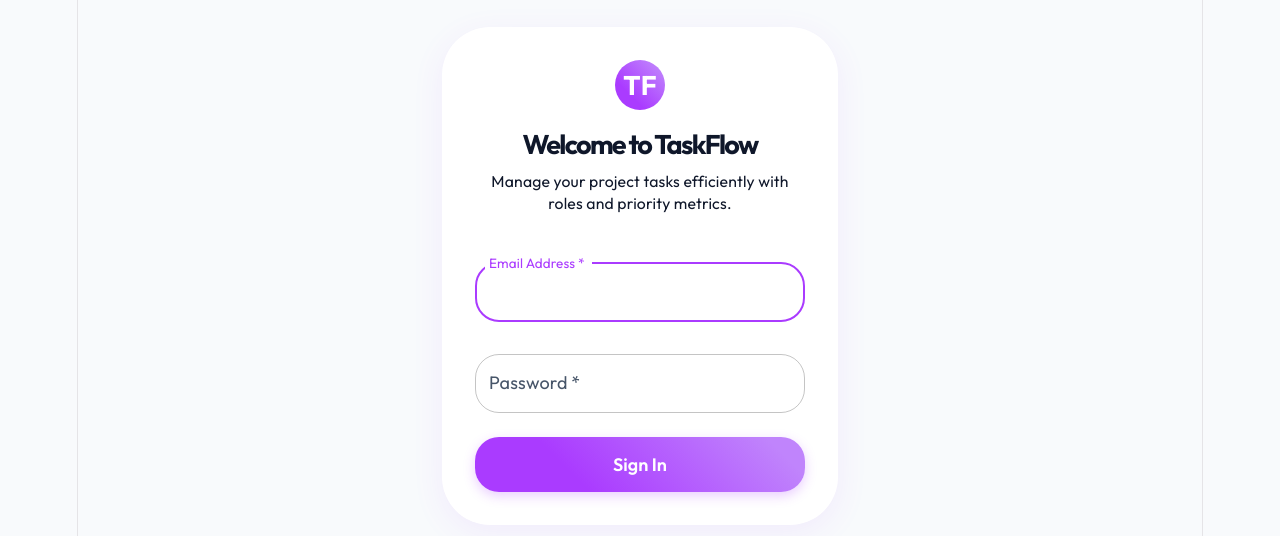
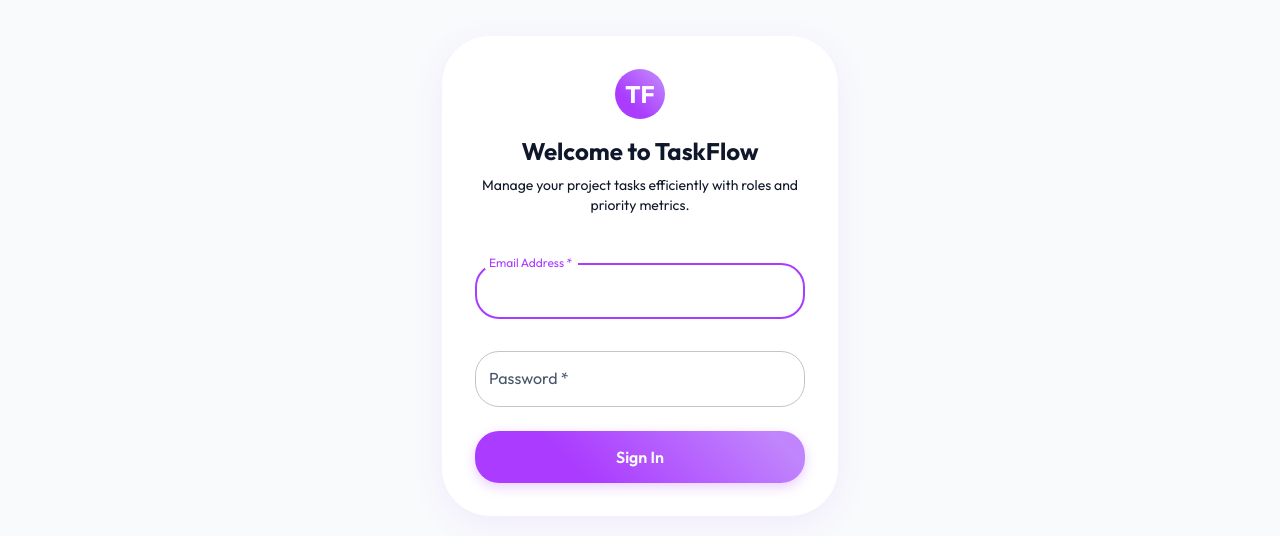
Before and after one commit to rushi-2001/taskflow-react-vite, a React (Vite) app: page /login in a window 1280 px wide. Shown: the part 124-660 px from the top of the page. Built offline with nearby package versions, Linux system fonts and the light colour scheme; what axios-mock-adapter would draw is missing.

Commit message:
Fix: resolve black border layout, correct sidebar toggle loop, fix auth header extraction for mockAdapter, and move login credentials to a centralized config file

```diff
--- a/src/api/mock/mockAdapter.ts
+++ b/src/api/mock/mockAdapter.ts
@@ -12,7 +12,14 @@ export function bootstrapMockApi() {
   // Helper to extract user from Authorization header
   // eslint-disable-next-line @typescript-eslint/no-explicit-any
   const getAuthUser = (headers: any) => {
-    const authHeader = headers?.Authorization || headers?.authorization;
+    let authHeader: unknown = null;
+    if (headers) {
+      if (typeof headers.get === 'function') {
+        authHeader = headers.get('Authorization') || headers.get('authorization');
+      } else {
+        authHeader = headers.Authorization || headers.authorization;
+      }
+    }
     if (!authHeader || typeof authHeader !== 'string') return null;
 
     const token = authHeader.replace('Bearer ', '').trim();
--- a/src/api/mock/seedData.ts
+++ b/src/api/mock/seedData.ts
@@ -1,18 +1,19 @@
 import type { Task } from '@/types/task.types';
+import { ADMIN_CREDENTIALS, USER_CREDENTIALS } from '@/utils/config';
 
 export const seedUsers = [
   {
     id: 'u1',
     name: 'Admin User',
-    email: 'admin@taskflow.com',
-    password: 'admin123',
+    email: ADMIN_CREDENTIALS.email,
+    password: ADMIN_CREDENTIALS.password,
     role: 'admin' as const,
   },
   {
     id: 'u2',
     name: 'Standard User',
-    email: 'user@taskflow.com',
-    password: 'user123',
+    email: USER_CREDENTIALS.email,
+    password: USER_CREDENTIALS.password,
     role: 'user' as const,
   },
 ];
--- a/src/components/layout/Sidebar.tsx
+++ b/src/components/layout/Sidebar.tsx
@@ -104,7 +104,7 @@ export default function Sidebar() {
       open={state.sidebarOpen}
       onClose={() => setSidebar(false)}
       sx={{
-        width: state.sidebarOpen ? drawerWidth : 0,
+        width: isMobile ? 0 : drawerWidth,
         flexShrink: 0,
         '& .MuiDrawer-paper': {
           width: drawerWidth,
--- a/src/context/UIContext.tsx
+++ b/src/context/UIContext.tsx
@@ -1,5 +1,5 @@
 /* eslint-disable react-refresh/only-export-components */
-import { createContext, useContext, useReducer, useMemo } from 'react';
+import { createContext, useContext, useReducer, useMemo, useCallback } from 'react';
 import type { ReactNode } from 'react';
 
 export interface SnackbarMessage {
@@ -64,12 +64,21 @@ const UIContext = createContext<UIContextType | undefined>(undefined);
 export const UIProvider = ({ children }: { children: ReactNode }) => {
   const [state, dispatch] = useReducer(uiReducer, initialState);
 
-  const toggleSidebar = () => dispatch({ type: 'TOGGLE_SIDEBAR' });
-  const setSidebar = (open: boolean) => dispatch({ type: 'SET_SIDEBAR', payload: open });
-  const showNotification = (message: string, severity: SnackbarMessage['severity'] = 'info') => {
-    dispatch({ type: 'ENQUEUE_SNACKBAR', payload: { message, severity } });
-  };
-  const closeNotification = (id: string) => dispatch({ type: 'DEQUEUE_SNACKBAR', payload: id });
+  const toggleSidebar = useCallback(() => dispatch({ type: 'TOGGLE_SIDEBAR' }), []);
+  const setSidebar = useCallback(
+    (open: boolean) => dispatch({ type: 'SET_SIDEBAR', payload: open }),
+    []
+  );
+  const showNotification = useCallback(
+    (message: string, severity: SnackbarMessage['severity'] = 'info') => {
+      dispatch({ type: 'ENQUEUE_SNACKBAR', payload: { message, severity } });
+    },
+    []
+  );
+  const closeNotification = useCallback(
+    (id: string) => dispatch({ type: 'DEQUEUE_SNACKBAR', payload: id }),
+    []
+  );
 
   const contextValue = useMemo(
     () => ({
@@ -79,7 +88,7 @@ export const UIProvider = ({ children }: { children: ReactNode }) => {
       showNotification,
       closeNotification,
     }),
-    [state]
+    [state, toggleSidebar, setSidebar, showNotification, closeNotification]
   );
 
   return <UIContext.Provider value={contextValue}>{children}</UIContext.Provider>;
--- a/src/index.css
+++ b/src/index.css
@@ -1,109 +1,28 @@
-:root {
-  --text: #6b6375;
-  --text-h: #08060d;
-  --bg: #fff;
-  --border: #e5e4e7;
-  --code-bg: #f4f3ec;
-  --accent: #aa3bff;
-  --accent-bg: rgba(170, 59, 255, 0.1);
-  --accent-border: rgba(170, 59, 255, 0.5);
-  --social-bg: rgba(244, 243, 236, 0.5);
-  --shadow: rgba(0, 0, 0, 0.1) 0 10px 15px -3px, rgba(0, 0, 0, 0.05) 0 4px 6px -2px;
+@import url('https://fonts.googleapis.com/css2?family=Outfit:wght@300;400;500;600;700;800&family=Inter:wght@300;400;500;600;700&display=swap');
 
-  --sans: system-ui, 'Segoe UI', Roboto, sans-serif;
-  --heading: system-ui, 'Segoe UI', Roboto, sans-serif;
-  --mono: ui-monospace, Consolas, monospace;
-
-  font: 18px/145% var(--sans);
-  letter-spacing: 0.18px;
-  color-scheme: light dark;
-  color: var(--text);
-  background: var(--bg);
-  font-synthesis: none;
-  text-rendering: optimizeLegibility;
-  -webkit-font-smoothing: antialiased;
-  -moz-osx-font-smoothing: grayscale;
-
-  @media (max-width: 1024px) {
-    font-size: 16px;
-  }
+*,
+*::before,
+*::after {
+  box-sizing: border-box;
+  margin: 0;
+  padding: 0;
 }
 
-@media (prefers-color-scheme: dark) {
-  :root {
-    --text: #9ca3af;
-    --text-h: #f3f4f6;
-    --bg: #16171d;
-    --border: #2e303a;
-    --code-bg: #1f2028;
-    --accent: #c084fc;
-    --accent-bg: rgba(192, 132, 252, 0.15);
-    --accent-border: rgba(192, 132, 252, 0.5);
-    --social-bg: rgba(47, 48, 58, 0.5);
-    --shadow: rgba(0, 0, 0, 0.4) 0 10px 15px -3px, rgba(0, 0, 0, 0.25) 0 4px 6px -2px;
-  }
-
-  #social .button-icon {
-    filter: invert(1) brightness(2);
-  }
-}
-
+html,
+body,
 #root {
-  width: 1126px;
-  max-width: 100%;
-  margin: 0 auto;
-  text-align: center;
-  border-inline: 1px solid var(--border);
-  min-height: 100svh;
-  display: flex;
-  flex-direction: column;
-  box-sizing: border-box;
+  height: 100%;
 }
 
 body {
-  margin: 0;
+  font-family:
+    'Inter',
+    system-ui,
+    -apple-system,
+    BlinkMacSystemFont,
+    'Segoe UI',
+    Roboto,
+    sans-serif;
+  -webkit-font-smoothing: antialiased;
+  -moz-osx-font-smoothing: grayscale;
 }
-
-h1,
-h2 {
-  font-family: var(--heading);
-  font-weight: 500;
-  color: var(--text-h);
-}
-
-h1 {
-  font-size: 56px;
-  letter-spacing: -1.68px;
-  margin: 32px 0;
-  @media (max-width: 1024px) {
-    font-size: 36px;
-    margin: 20px 0;
-  }
-}
-h2 {
-  font-size: 24px;
-  line-height: 118%;
-  letter-spacing: -0.24px;
-  margin: 0 0 8px;
-  @media (max-width: 1024px) {
-    font-size: 20px;
-  }
-}
-p {
-  margin: 0;
-}
-
-code,
-.counter {
-  font-family: var(--mono);
-  display: inline-flex;
-  border-radius: 4px;
-  color: var(--text-h);
-}
-
-code {
-  font-size: 15px;
-  line-height: 135%;
-  padding: 4px 8px;
-  background: var(--code-bg);
-}
--- /dev/null
+++ b/src/utils/config.ts
@@ -0,0 +1,9 @@
+export const ADMIN_CREDENTIALS = {
+  email: 'admin@taskflow.com',
+  password: 'admin123',
+};
+
+export const USER_CREDENTIALS = {
+  email: 'user@taskflow.com',
+  password: 'user123',
+};
```
Also changed, not shown: 1 other file (tests, documents, lock files or other folders).
